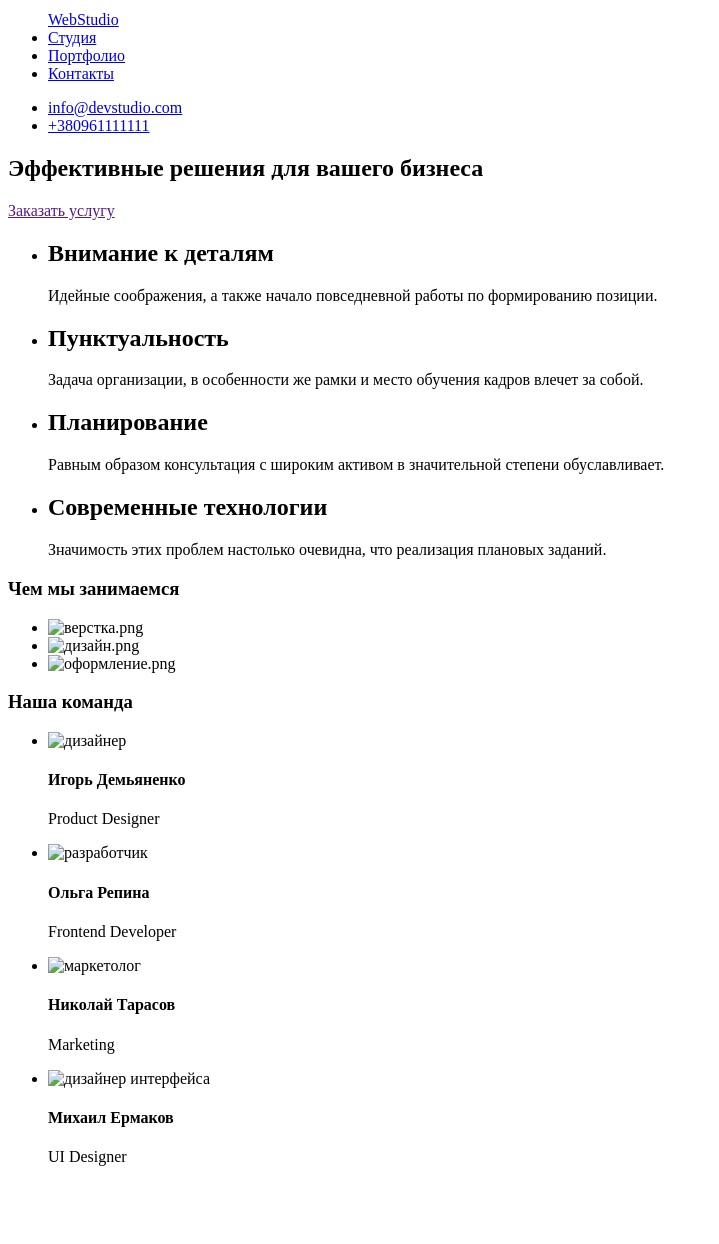
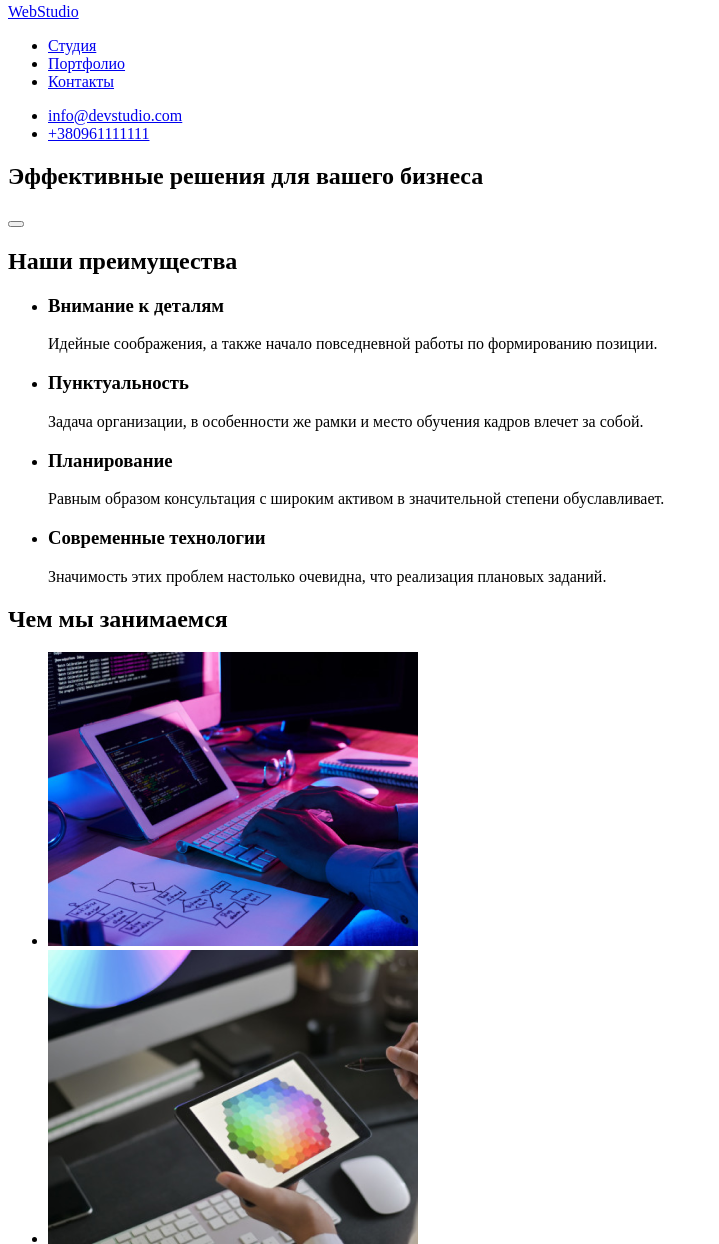
Before and after one commit to Olena-Viktorivna/goit-markup-hw-01, a plain HTML site: page index.html in a window 1280 px wide. Shown: the part 5-1249 px from the top of the page, without its empty margins (0-719 px from the left). Before the commit the page ends 1187 px from the top, so only its background shows below. Drawn offline with Linux system fonts and the light colour scheme.

Commit message:
Update index html file

```diff
--- a/index.html
+++ b/index.html
@@ -7,45 +7,49 @@
 
        <header>
         <nav>
+          <a href="/">WebStudio
+          </a>
         <ul>
-        <a href="/">WebStudio
-       </a>
 
        <li> <a href="/" >Студия</a></li>
 
       <li> <a href="/" >Портфолио</a></li>
       <li> <a href="/" >Контакты</a></li>
     </ul>
+  </nav>
     <ul>
       <li>
-       <a href="emailto:info@devstudio.com">info@devstudio.com
+       <a href="mailto:info@devstudio.com">info@devstudio.com
 
        </a>
       </li>
       <li>
-        <a href="+380961111111">+380961111111
+        <a href="tel:+380961111111">+380961111111
 
         </a>
       </li>
    </ul>
-  </nav>
+
         </header>
-    <div>
+    <main>
       <section>
       <h1>
         Эффективные решения для вашего бизнеса</h1>
-        <a href=""> Заказать услугу</a>
+
+        <button type="button" name="Заказать услугу"></button>
+
       </section>
-    </div>
+
      <section>
+      <h2> Наши преимущества</h2>
       <ul>
         <li>
-          <h2>Внимание к деталям</h2>
+          <h3>Внимание к деталям</h3>
         <p>Идейные соображения, а также начало повседневной
           работы по формированию позиции.</p>
         </li>
         <li>
-          <h2>Пунктуальность</h2>
+          <h3>Пунктуальность</h3>
           <p>
             Задача организации, в особенности же рамки и
             место обучения кадров влечет за собой.
@@ -53,55 +57,73 @@
 
         </li>
         <li>
-          <h2>Планирование</h2>
+          <h3>Планирование</h3>
           <p>
             Равным образом консультация с широким активом в
              значительной степени обуславливает.
           </p>
         </li>
         <li>
-          <h2>Современные технологии</h2>
+          <h3>Современные технологии</h3>
           <p>
             Значимость этих проблем настолько очевидна,
              что реализация плановых заданий.
           </p>
         </li>
       </ul>
-        <h3> Чем мы занимаемся</h3>
+
         </section>
+        <section>
+          <h2> Чем мы занимаемся</h2>
+
       <ul>
-       <li> <img src=".images/верстка.png" alt ="верстка.png" width="370" /></li>
-       <li> <img src=".images/дизайн.png" alt="дизайн.png" width="370" /></li>
-       <li> <img src=".images/оформление.png" alt="оформление.png" width="370" /></li>
+       <li> <img src="./foto/the code.png"  alt ="верстка сайта" width="370" /></li>
+       <li> <img src="./foto/design.png" alt="разработка дизайн" width="370" /></li>
+       <li> <img src="./foto/decor.png" alt="оформление сайта" width="370" /></li>
       </ul>
+    </section>
       <section>
         <h3> Наша команда </h3>
         <ul>
           <li>
-            <img src="img.jpg" alt="дизайнер"width="270"/>
-            <h4>
-              Игорь Демьяненко</h4>
+            <img src="foto 2/img.jpg" alt="дизайнер"width="270"/>
+            <h3>
+              Игорь Демьяненко</h3>
               <p>Product Designer</p>
           </li>
           <li>
-            <img src="img(1).jpg" alt="разработчик"width="270"/>
-            <h4> Ольга Репина</h4>
+            <img src="foto 2/img(1).jpg" alt="разработчик"width="270"/>
+            <h3> Ольга Репина</h3>
               <p>Frontend Developer</p>
           </li>
           <li>
-            <img src="img(2).jpg" alt="маркетолог"width="270"/>
-            <h4> Николай Тарасов</h4>
+            <img src="foto 2/img(2).jpg" alt="маркетолог"width="270"/>
+            <h3> Николай Тарасов</h3>
               <p>Marketing</p>
           </li>
 
           <li>
-            <img src="img(3).jpg" alt="дизайнер интерфейса"width="270"/>
-            <h4> Михаил Ермаков</h4>
+            <img src="foto 2/img(3).jpg" alt="дизайнер интерфейса"width="270"/>
+            <h3> Михаил Ермаков</h3>
               <p>UI Designer</p>
           </li>
 
 
         </ul>
       </section>
+    </main>
+      <!--Футер-->
+      <footer>
+        <a href="/">WebStudio
+        </a>
+      <address >
+        <ul>
+          <li><a href="https://bit.ly/3pXMvUd" target="_blank" rel="noopener noreferrer">г. Киев, пр-т
+              Леси Украинки, 26</a> </li>
+          <li><a class="link" href="mailto:info@devstudio.com">info@example.com</a> </li>
+          <li><a href="tel:+380961111111">+38 096 111 11 11</a> </li>
+        </ul>
+      </address>
+    </footer>
 </body>
 </html>
```
Also changed, not shown: foto/decor.png (renamed from foto/оформление.png), foto/design.png (renamed from foto/дизайн.png), foto/the code.png (renamed from foto/вёрстка.png).
